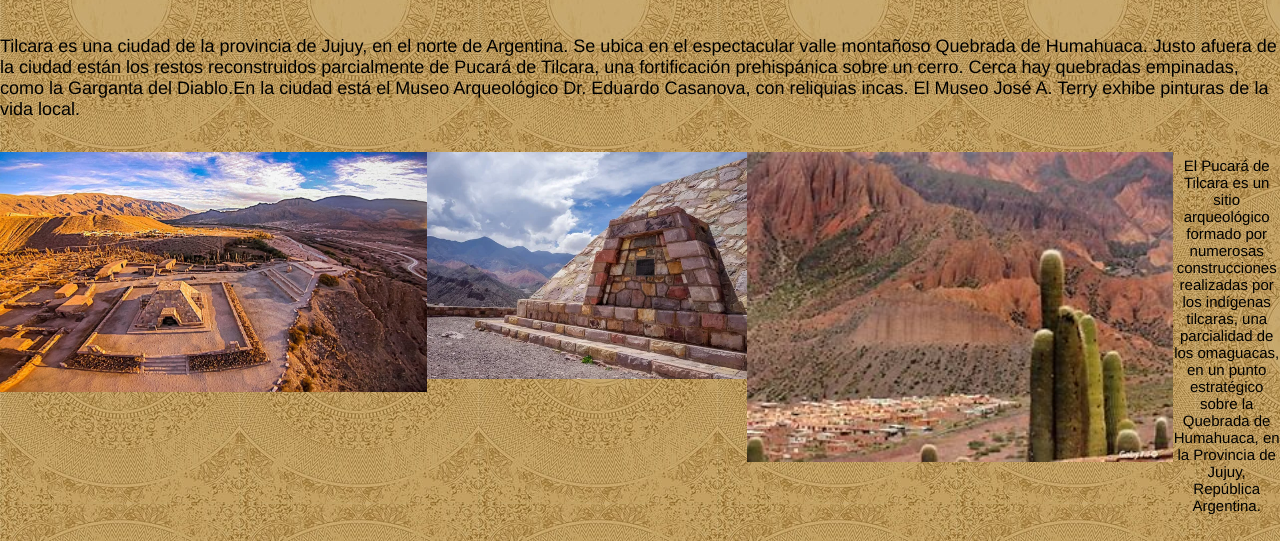
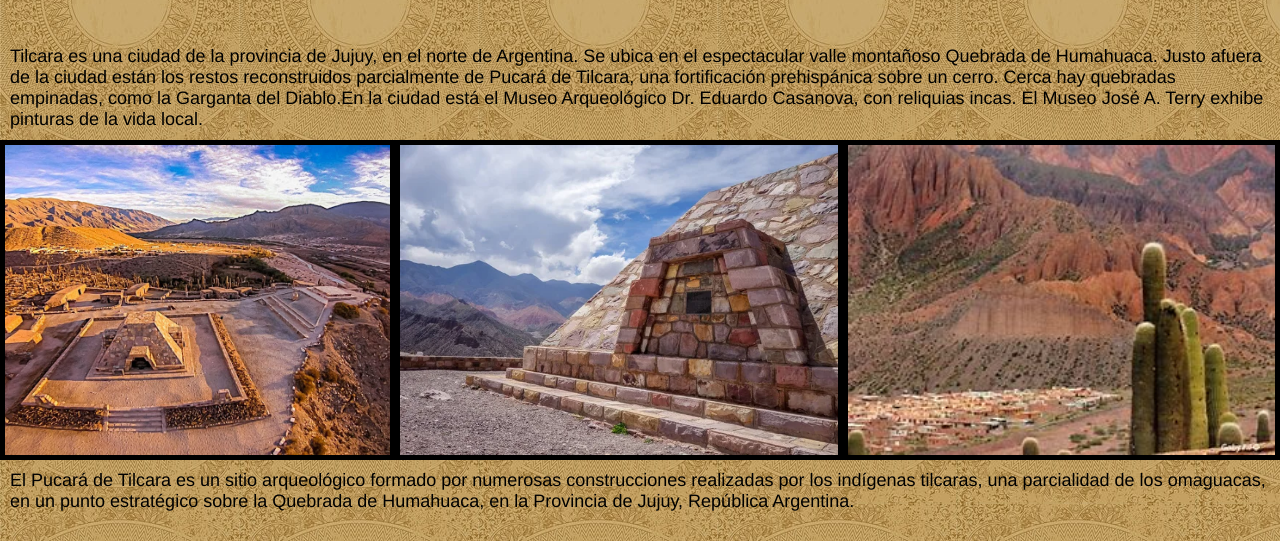
Before and after one commit to alerodriguez1994/norteargentino, a plain HTML site: page index.html in a window 1280 px wide. Shown: the part 172-713 px from the top of the page. Drawn offline with nearby package versions, Linux system fonts and the light colour scheme.

Commit message:
se modifico el index

```diff
--- a/css/style.css
+++ b/css/style.css
@@ -70,65 +70,58 @@ padding-bottom: 1.5rem;
 .Parrafo1 div p{
     font-size: large;
     font-weight: 100;
+    padding: 10px;
 
 }
 
 .imagytex{
     display: grid;
-    grid-template-columns: repeat(12,1fr);
-    grid-template-rows: repeat(5,auto);
-    padding-top: 2rem;
+    grid-template-columns: repeat (3,1fr);
+    grid-auto-rows: 20rem 10rem ;
+
 }
 .img1{
-grid-column: 1/5;
-grid-row: 1/4;
+grid-column: 1/4;
+border:5px solid black;
 
 }
 .img2{
-    grid-column: 5/8;
-    grid-row: 1/4;
+    grid-column: 4/8;
+    border:5px solid black;
 }
 .img3{
     grid-column: 8/12;
-    grid-row: 1/4;
+    border: 5px solid black;
 }
 
 .img1 img{
 width: 100%;
+height: 100%;
+object-fit: cover;
+padding-right: 01.5rem;
 }
 .img2 img{
 width: 100%;
+height: 100%;
+object-fit: cover;
 }
 .img3 img{
 width: 100%;
+height: 100%;
+object-fit: cover;
+z-index: auto;
 }
 
-.img__index  {
-
-   display:flex ;
-   flex-direction: row;
-   justify-content:space-between;
-}
-
-.imag__index1 {
-    width: 400px;
-    height: 400px;
-    position: relative;
-    z-index: auto;
-    border-radius: 15px;
-    border: 7px solid black;
-
-
+.parrafo21{
+    display: flex;
+    height: 100%;
 
 }
+.parrafo22{
 
-
-.parrafo2{
-    font-size: 15px;
-    padding: 5px 0px 5px 0px ;
-    text-align: justify;
-    text-align: center;
-
+    font-size: large;
+    font-weight: 100;
+    padding: 10px;
 }
 
 li {
--- a/index.html
+++ b/index.html
@@ -63,13 +63,15 @@
                         <img src="/multimedia/galeriatilcara/cactusindex.jpg" alt="cactustilcara" >
                 </div>
 
-                <div>
-                     <p class="parrafo2"> El Pucará de Tilcara es un sitio arqueológico formado por numerosas construcciones realizadas        por los indígenas tilcaras, una parcialidad de los omaguacas, en un punto estratégico sobre la Quebrada de        Humahuaca, en la Provincia de Jujuy, República Argentina.</p>
+
+        </section>
+
+
+                <div class="parrafo21">
+                     <p class="parrafo22"> El Pucará de Tilcara es un sitio arqueológico formado por numerosas construcciones realizadas        por los indígenas tilcaras, una parcialidad de los omaguacas, en un punto estratégico sobre la Quebrada de        Humahuaca, en la Provincia de Jujuy, República Argentina.</p>
 
                 </div>
 
-        </section>
-    <div >
 
         <h1 class="Titulo__index2"> Turismo </h1>
 
```
